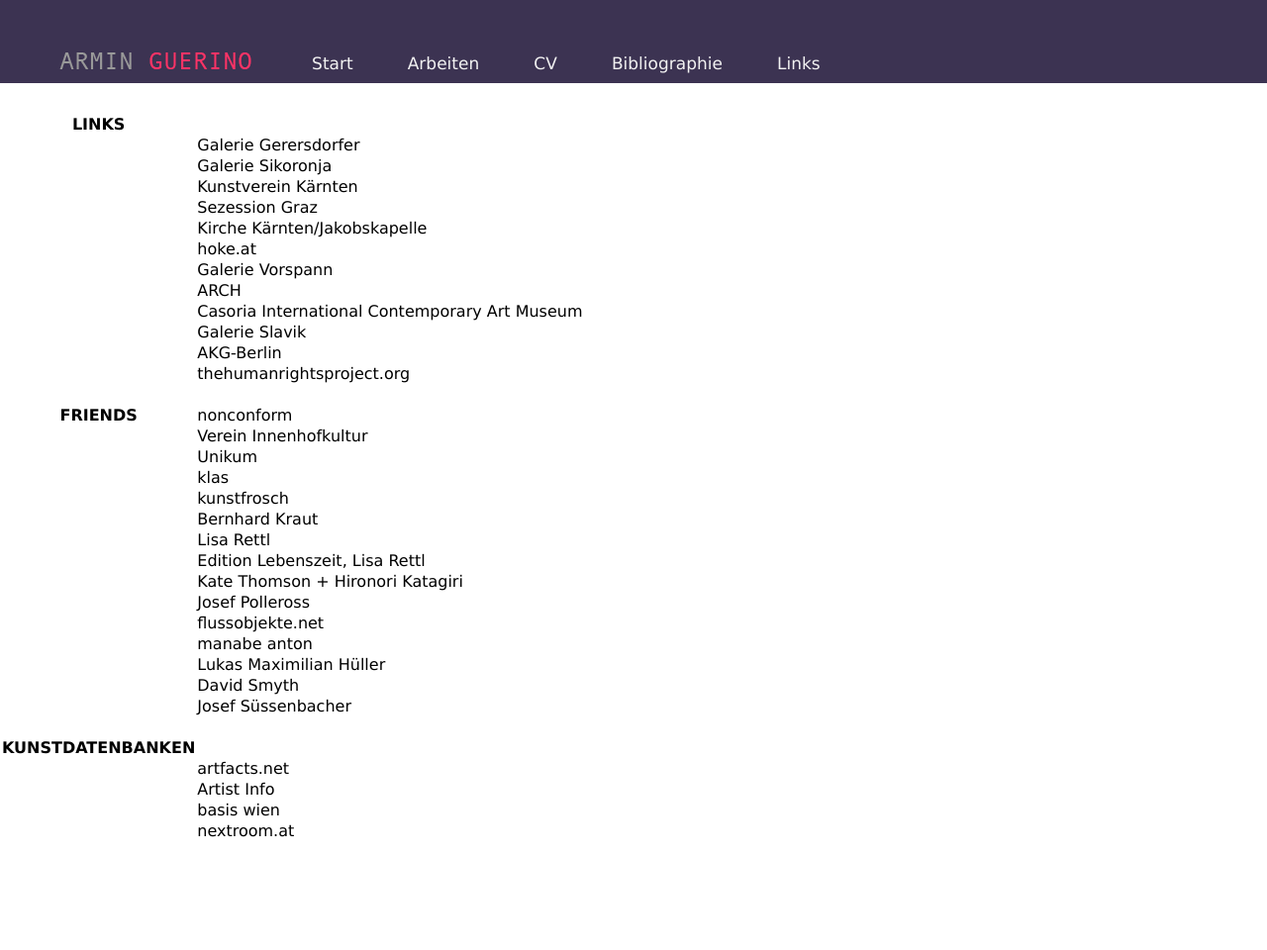
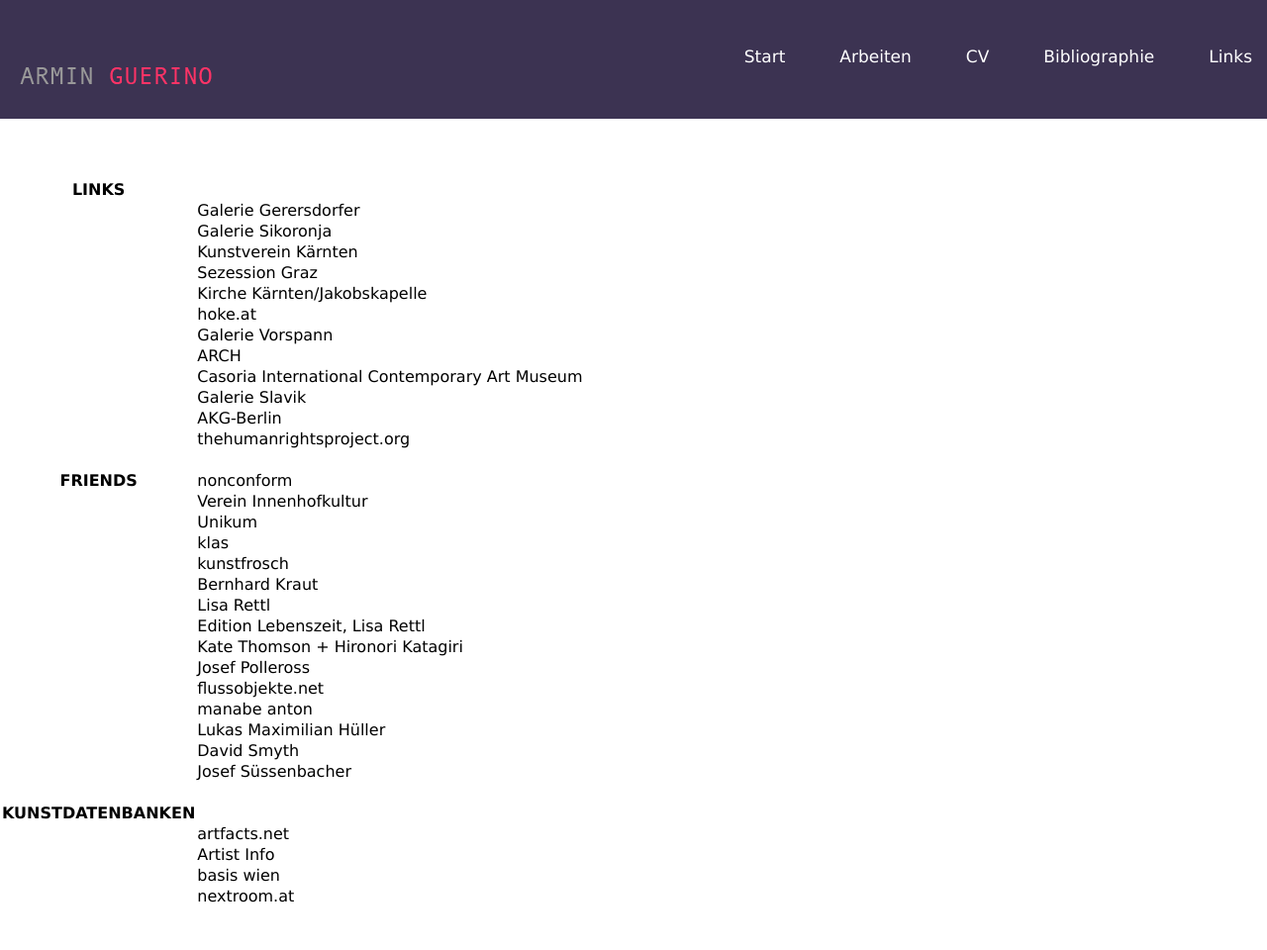
Before and after one commit to monacoweb/armin.github.io, a plain HTML site: page links.html in a window 1280 px wide. Shown: the whole page at 99% size. Before the commit the page ends 893 px from the top, so only its background shows below. Drawn offline with Linux system fonts and the light colour scheme.

Commit message:
Update links.html

```diff
--- a/links.html
+++ b/links.html
@@ -17,7 +17,30 @@
     <title>Armin Guerino</title>
 </head>
 <body>
-    <div class="topnav" id="myTopnav">
+  <nav class="navbar">
+    <div class="content">
+      <div class="logo">
+      <a href="index.html"><img src= "Bilder/logorot.png" style="padding-left: 20px;"></a>
+      </div>
+      <ul class="menu-list">
+        <div class="navicon cancel-btn">
+          <i class="fas fa-times"></i>
+        </div>
+        <li><a href="index.html">Start</a></li>
+        <li><a href="arbeiten.html">Arbeiten</a></li>
+        <li><a href="cv.html">CV</a></li>
+        <li><a href="bibliographie.html">Bibliographie</a></li>
+        <li><a href="links.html">Links</a></li>
+      </ul>
+      <div class="navicon menu-btn">
+        <i class="fas fa-bars"></i>
+      </div>
+    </div>
+  </nav>
+  <div class="banner"></div>
+  <div class="about">
+    <div class="content">
+    <!-- <div class="topnav" id="myTopnav">
         <a href="index.html"><img src="Bilder/logorot.png"></a>
           <a href="index.html" class="active">Start</a>
           <a href="arbeiten.html">Arbeiten</a>
@@ -27,7 +50,7 @@
           <a href="javascript:void(0);" class="icon" onclick="myFunction()">
             <i class="fa fa-bars"></i>
           </a>
-    </div>
+    </div> -->
 
     <!-- <nav>
         <input type="checkbox" id="check">
@@ -200,7 +223,7 @@
   </tr>
 </table>
 
-
+</div></div>
 
 
 </body>
```
